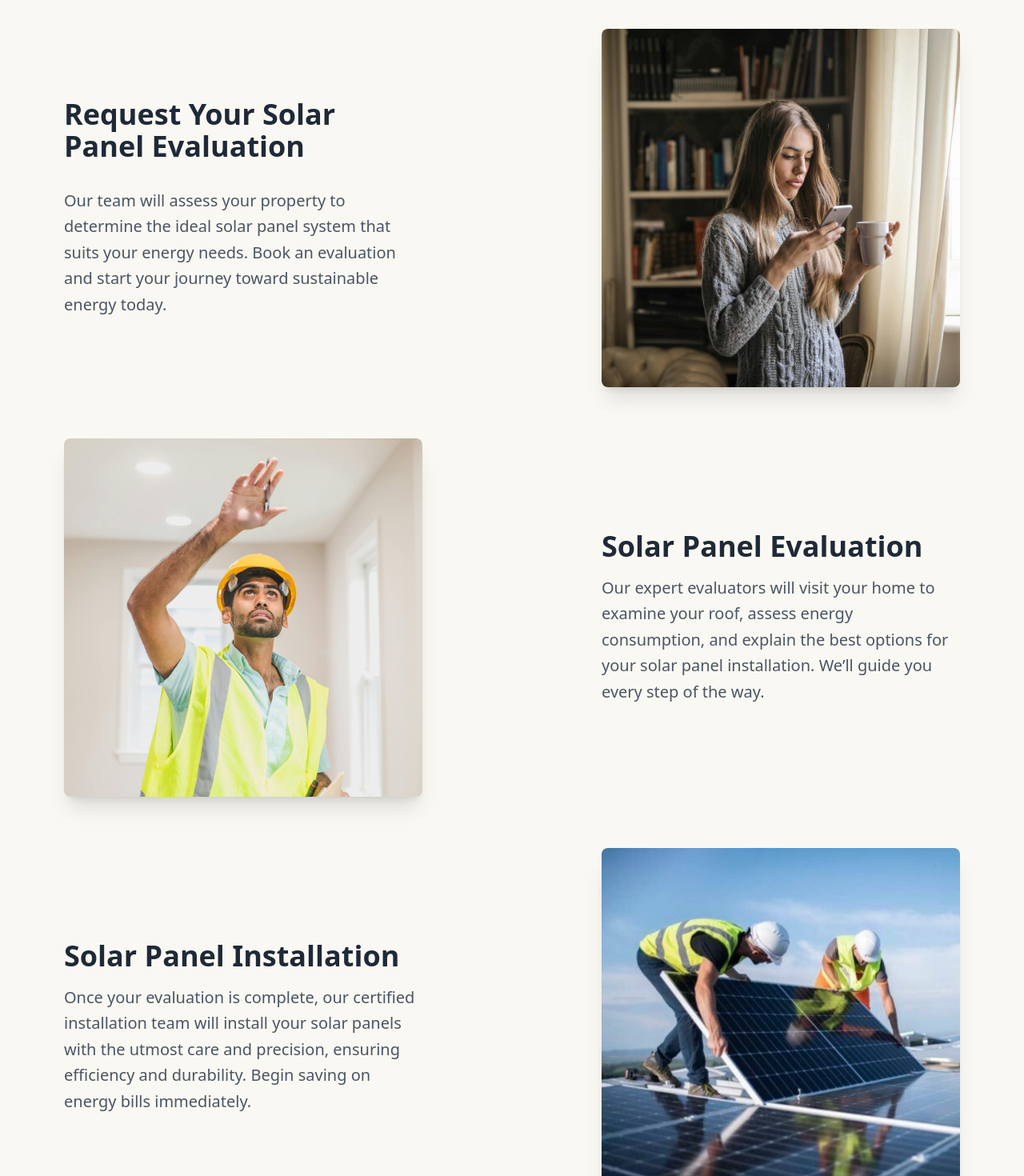
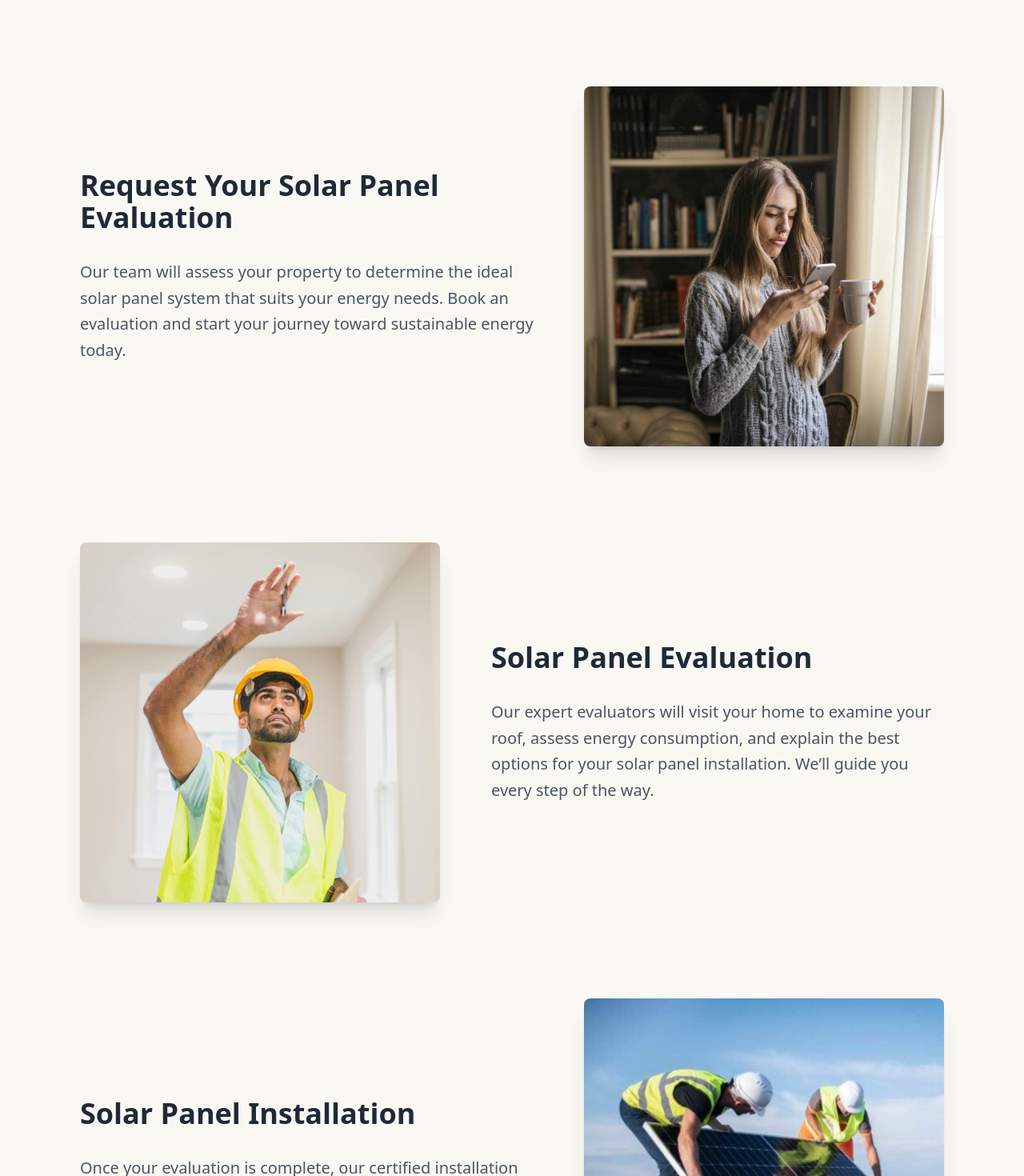
Before and after one commit to chingu-voyages/v52-tier2-team-22, a React (Vite) app in the folder solar-panel-planner/: page / in a window 1280 px wide. Shown: the part 880-2350 px from the top of the page at 80% size. Built offline with nearby package versions, Linux system fonts and the light colour scheme; no server answers.

Commit message:
styling minor changes

```diff
--- a/solar-panel-planner/src/pages/Homepage.jsx
+++ b/solar-panel-planner/src/pages/Homepage.jsx
@@ -48,7 +48,7 @@ function Homepage() {
         </motion.div>
       </div>
 
-      <div className="flex flex-col gap-16 px-6 py-12 bg-background md:px-20">
+      <div className="flex flex-col gap-[120px] px-8 lg: py-[120px] bg-background md:px-[50px] lg:px-[100px]">
         <motion.div
           initial={{
             x: 70,
@@ -65,7 +65,7 @@ function Homepage() {
           viewport={{ once: true }}
           className="flex flex-col-reverse md:flex-row items-center md:justify-between gap-6"
         >
-          <div className="text-center md:text-left max-w-md">
+          <div className="text-center w-full lg:w-[590px] md:w-[400px] md:text-left">
             <h2 className="text-4xl font-semibold text-gray-800 mb-8">
               Request Your Solar Panel Evaluation
             </h2>
@@ -78,7 +78,7 @@ function Homepage() {
           <img
             src={Img1}
             alt="Send a Request"
-            className="w-full md:w-2/5 rounded-lg shadow-xl"
+            className="w-full md:w-[320px] lg:w-[450px] rounded-lg shadow-xl"
           />
         </motion.div>
 
@@ -101,10 +101,10 @@ function Homepage() {
           <img
             src={Img2}
             alt="Evaluation"
-            className="w-full md:w-2/5 rounded-lg shadow-xl"
+            className="w-full md:w-[320px] lg:w-[450px] rounded-lg shadow-xl"
           />
-          <div className="text-center md:text-left max-w-md">
-            <h2 className="text-4xl font-semibold text-gray-800 mb-4">
+          <div className="text-center w-full lg:w-[590px] md:w-[400px] md:text-left">
+            <h2 className="text-4xl font-semibold text-gray-800 mb-8">
               Solar Panel Evaluation
             </h2>
             <p className="text-xl text-gray-600 leading-relaxed">
@@ -130,8 +130,8 @@ function Homepage() {
           viewport={{ once: true }}
           className="flex flex-col-reverse md:flex-row items-center md:justify-between gap-6 "
         >
-          <div className="text-center md:text-left max-w-md">
-            <h2 className="text-4xl font-semibold text-gray-800 mb-4">
+          <div className="text-center w-full lg:w-[590px] md:w-[400px] md:text-left">
+            <h2 className="text-4xl font-semibold text-gray-800 mb-8">
               Solar Panel Installation
             </h2>
             <p className="text-xl text-gray-600 leading-relaxed">
@@ -144,10 +144,14 @@ function Homepage() {
           <img
             src={Img3}
             alt="Installation"
-            className="w-full md:w-2/5 rounded-lg shadow-xl"
+            className="w-full md:w-[320px] lg:w-[450px] rounded-lg shadow-xl"
           />
         </motion.div>
       </div>
+      <h2 className="text-4xl font-semibold text-center text-gray-800">
+              Make an appointment now
+            </h2>
+
       <div className="flex justify-center py-12">
         <Link
           to="/residentpage"
--- a/solar-panel-planner/src/pages/ResidentPage.jsx
+++ b/solar-panel-planner/src/pages/ResidentPage.jsx
@@ -39,7 +39,7 @@ function ResidentPage() {
           handleCancelRequest={handleCancelRequest}
         />
       ) : (
-        <p className="text-center pb-10">No request yet</p>
+        <p className="text-center p-20">No request yet</p>
       )}
     </div>
   );
--- a/solar-panel-planner/src/ui/AdminDataTable.jsx
+++ b/solar-panel-planner/src/ui/AdminDataTable.jsx
@@ -110,7 +110,7 @@ function AdminDataTable() {
 
         {showTable && (
       <div className="flex flex-col overflow-auto rounded-lg shadow-md m-4">
-        <div className="flex items-center justify-between px-6 py-4 bg-secondaryGreen text-white text-center rounded-t-lg">
+        <div className="flex items-center justify-between px-6 py-4 bg-primaryGreen text-white text-center rounded-t-lg">
           <h2 className="text-lg text-white text-center font-semibold">
             All Appointment Requests
           </h2>
--- a/solar-panel-planner/src/ui/Navbar.jsx
+++ b/solar-panel-planner/src/ui/Navbar.jsx
@@ -6,7 +6,7 @@ import { NavLink } from "react-router-dom";
 export default function Navbar() {
   const [isOpen, setIsOpen] = useState(false);
   return (
-    <div className="bg-navbarBackground py-1 px-8 text-grey-800 shadow-md z-50 relative">
+    <div className="bg-navbarBackground py-1 px-8 text-grey-800 shadow-sm z-50 relative">
       <div className="flex items-center justify-between">
         <Link to="/">
           <img src={Logo} alt="logo" className="h-12" />
--- a/solar-panel-planner/src/ui/ShowAvailableTimeSlot.jsx
+++ b/solar-panel-planner/src/ui/ShowAvailableTimeSlot.jsx
@@ -60,10 +60,10 @@ export default function ShowAvailableTimeSlot({ setResidentFormData }) {
     <>
       <ScheduleMeeting
         borderRadius={50}
-        primaryColor="#3f5b85"
+        primaryColor="#7bc86a"
         eventDurationInMinutes={60}
         availableTimeslots={availableTimeslots}
-        className=""
+        className={{ boxShadow: 'none' }}
         onStartTimeSelect={handleDateChange}
         format_selectedDateDayTitleFormatString="ccc, LLLL do"
       />
--- a/solar-panel-planner/src/utils/VisitExport.jsx
+++ b/solar-panel-planner/src/utils/VisitExport.jsx
@@ -1,11 +1,8 @@
 import { useState } from "react";
-import { useSelector } from "react-redux";
-// import { useJsApiLoader } from "@react-google-maps/api";
 import moment from "moment";
 import { jsPDF } from "jspdf";
-import Download_icon from "../assets/download_icon.png";
+import DownloadIcon from "../assets/download-icon.png";
 
-const API_KEY = import.meta.env.VITE_GOOGLE_MAPS_API_KEY;
 export default function VisitList({ listOfDay, selectedDay }) {
   const exportList = listOfDay?.map((user) => ({
     coord: user.address.coord,
@@ -76,11 +73,7 @@ export default function VisitList({ listOfDay, selectedDay }) {
     y += 10;
     orderedAddresses.forEach((address, index) => {
       if (index != 0){
-      const details = `${index + 1}. ${address.name},
-      Time: ${moment(address.date).format("h:mm a")},
-      Address: ${address.address},
-      Phone: ${address.phone},
-      Email: ${address.email}`;
+      const details = `${index + 1}. ${address.name}, Time: ${moment(address.date).format("h:mm a")}, Address: ${address.address}, Phone: ${address.phone}, Email: ${address.email}`;
       const splitText = doc.splitTextToSize(details, pageWidth - 10);
       splitText.forEach((line) => {
         doc.text(line, 10, y);
@@ -99,7 +92,7 @@ export default function VisitList({ listOfDay, selectedDay }) {
         className="bg-primaryGreen text-white px-4 py-2 rounded hover:bg-secondaryGreen"
       >
         Export {selectedDay} route
-        <img src={Download_icon} className="h-7 inline align-middle" />
+        <img src={DownloadIcon} className="h-5 pl-2 inline mb-1" />
       </button>
     </div>
   );
--- a/solar-panel-planner/tailwind.config.js
+++ b/solar-panel-planner/tailwind.config.js
@@ -12,7 +12,7 @@ export default {
         secondaryYellow: '#f2dc96',
         secondaryGreen: '#96d388',
         background: '#f9f8f3',
-        navbarBackground: '#f5f4eb',
+        navbarBackground: '#f2f1e8',
       }
     },
   },
```
Also changed, not shown: solar-panel-planner/src/assets/download-icon.png (added).
